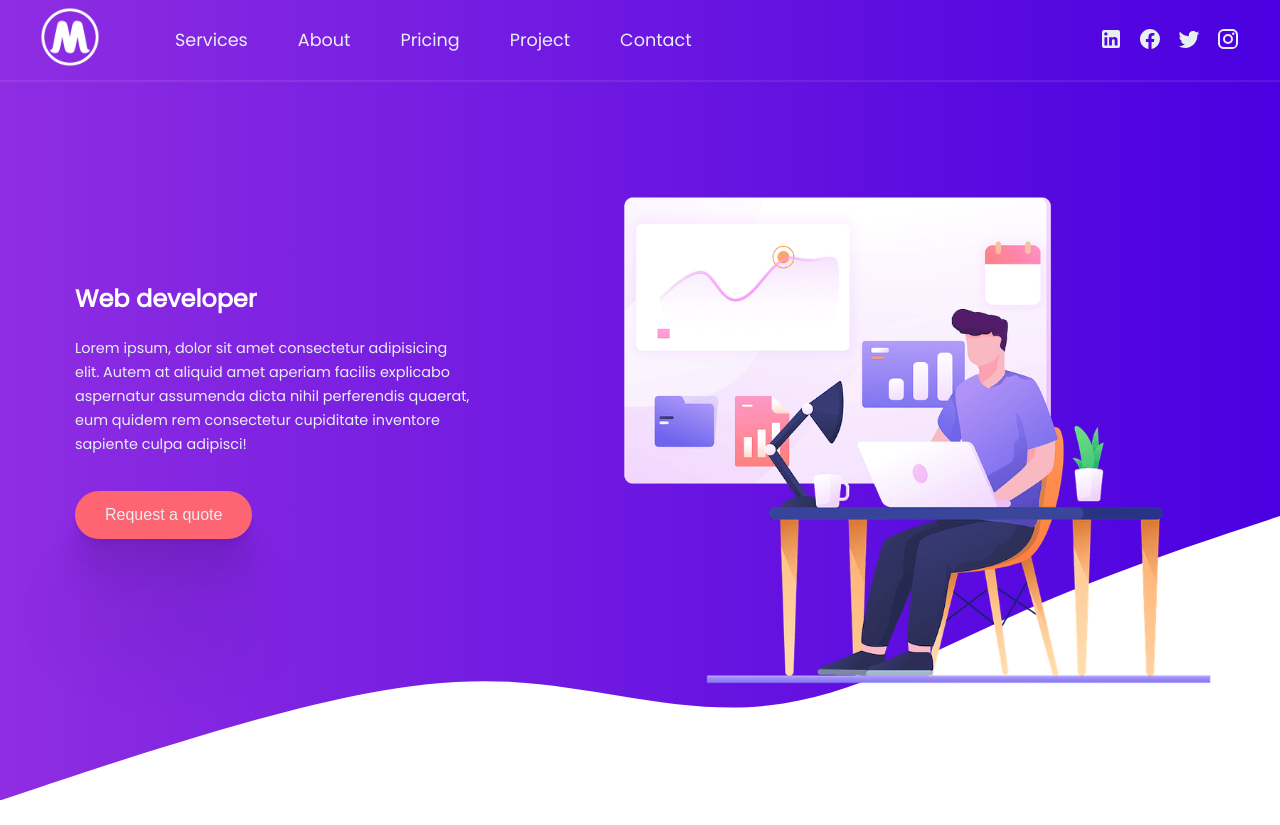
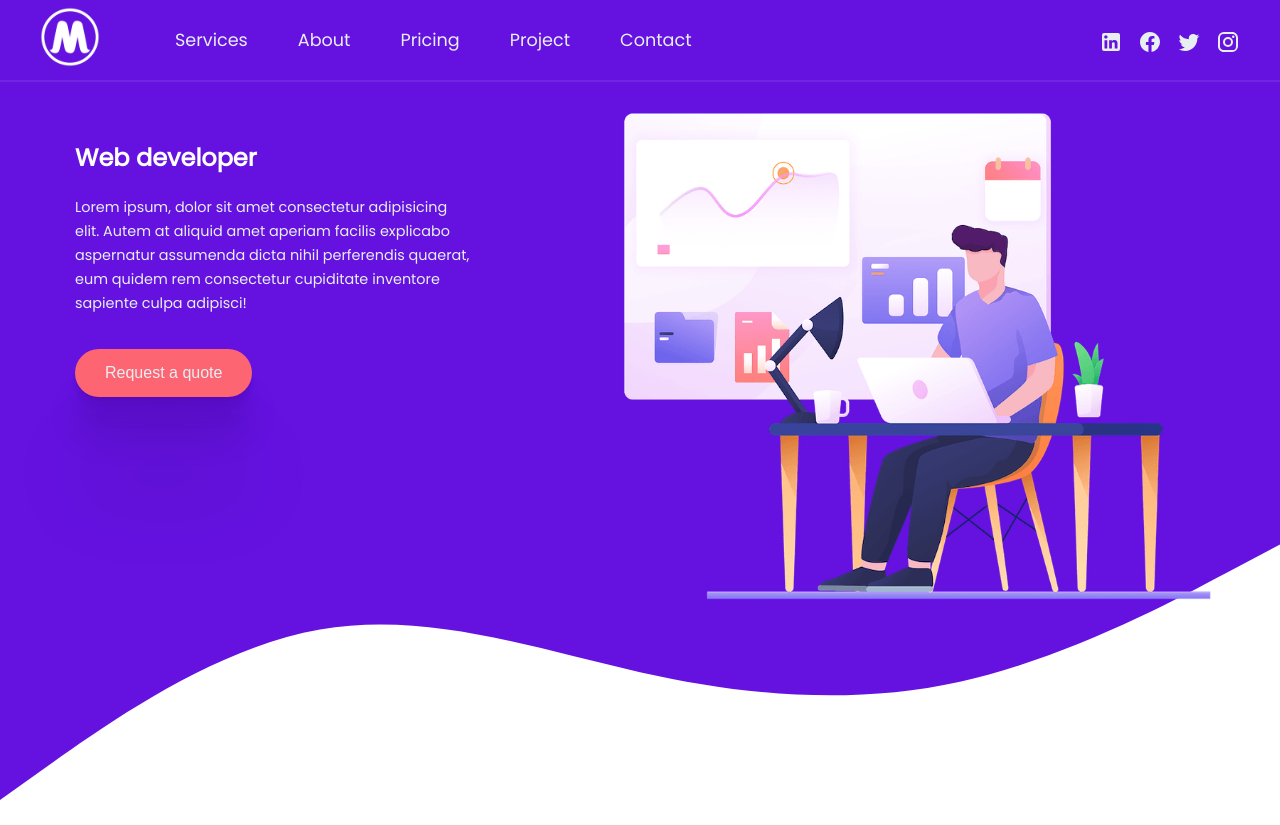
Before and after one commit to mohamuddayib/portfolio, a React (Create React App) app: page / in a window 1280 px wide. After the commit the page ends 800 px from the top, so only its background shows below. Built offline with nearby package versions, Linux system fonts and the light colour scheme.

Commit message:
change wave svg image to background image

```diff
--- a/src/App.css
+++ b/src/App.css
@@ -1,4 +1,4 @@
 .App svg {
-  margin-top: -299.5px;
+  top: -60%;
   z-index: 3;
 }
--- a/src/App.js
+++ b/src/App.js
@@ -3,7 +3,6 @@ import "./App.css";
 import Nav from "./Components/Nav/Nav";
 import { Component } from "react";
 import Fullscreen from "./Components/Sections/fullscreen/Fullscreen"
-import WaveApp from "./Components/Sections/wavShape/WavShape";
 
 class App extends Component{
   render() {
@@ -11,7 +10,6 @@ class App extends Component{
       <div className="App">
         <Nav />
         <Fullscreen />
-        <WaveApp/>
       </div>
     );
   }
--- a/src/Components/Sections/fullscreen/Fullscreen.css
+++ b/src/Components/Sections/fullscreen/Fullscreen.css
@@ -1,15 +1,23 @@
 .Fullscreen {
   width: 100%;
   height: 100vh;
-  background: linear-gradient(to right, #8e2de2, #4a00e0);
+  /* background: linear-gradient(to right, #8e2de2, #4a00e0); */
+  overflow: hidden;
+  background-color: #6512e1;
+  background-image: url(./wave.svg);
+  background-repeat: no-repeat;
+  background-position: bottom;
+}
+.Fullscreen .wrapper {
   display: flex;
   justify-content: space-around;
-  align-items: center;
+  align-items: flex-start;
+  margin-top: 20px;
 }
 .Fullscreen .content-container {
   width: 400px;
   margin-left: 20px;
-  z-index: 1;
+  margin-top: 100px;
 }
 .Fullscreen .content-container h2 {
   color: #fff;
@@ -39,8 +47,11 @@
   transition: all 0.5s ease-in;
 }
 .Fullscreen img {
-  margin-top: 5em;
+  margin-top: 5.4em;
   height: 500px;
   width: 40em;
   z-index: 4;
 }
+.Fullscreen svg {
+  margin-top: -300px;
+}
--- a/src/Components/Sections/fullscreen/Fullscreen.js
+++ b/src/Components/Sections/fullscreen/Fullscreen.js
@@ -5,6 +5,7 @@ import Developer from "./developer-illustration.webp";
 const Fullscreen = () => {
   return (
     <div className="Fullscreen">
+      <div className="wrapper">
         <div className="content-container">
           <h2>Web developer</h2>
           <p>
@@ -16,6 +17,14 @@ const Fullscreen = () => {
         </div>
         <img src={Developer} alt="" />
       </div>
+      {/* <svg xmlns="http://www.w3.org/2000/svg" viewBox="0 0 1440 340">
+      <path
+        fill="#66CCFF"
+        fill-opacity="1"
+        d="M0,320L48,304C96,288,192,256,288,229.3C384,203,480,181,576,186.7C672,192,768,224,864,213.3C960,203,1056,149,1152,106.7C1248,64,1344,32,1392,16L1440,0L1440,320L1392,320C1344,320,1248,320,1152,320C1056,320,960,320,864,320C768,320,672,320,576,320C480,320,384,320,288,320C192,320,96,320,48,320L0,320Z"
+      ></path>
+    </svg> */}
+    </div>
   );
 };
 
--- a/src/Components/Sections/wavShape/WavShape.js
+++ /dev/null
@@ -1,14 +0,0 @@
-import React from "react";
-
-const WaveApp = () => {
-  return (
-    <svg xmlns="http://www.w3.org/2000/svg" viewBox="0 0 1440 340">
-      <path
-        fill="#ffff"
-        fill-opacity="1"
-        d="M0,320L48,304C96,288,192,256,288,229.3C384,203,480,181,576,186.7C672,192,768,224,864,213.3C960,203,1056,149,1152,106.7C1248,64,1344,32,1392,16L1440,0L1440,320L1392,320C1344,320,1248,320,1152,320C1056,320,960,320,864,320C768,320,672,320,576,320C480,320,384,320,288,320C192,320,96,320,48,320L0,320Z"
-      ></path>
-    </svg>
-  );
-};
-export default WaveApp;
```
Also changed, not shown: src/Components/Sections/fullscreen/wave.svg (added), src/Components/Sections/fullscreen/wave2.svg (added), src/Components/Sections/wavShape/WavShape.css (deleted). Lines whose indentation alone changed are shown as unchanged.
